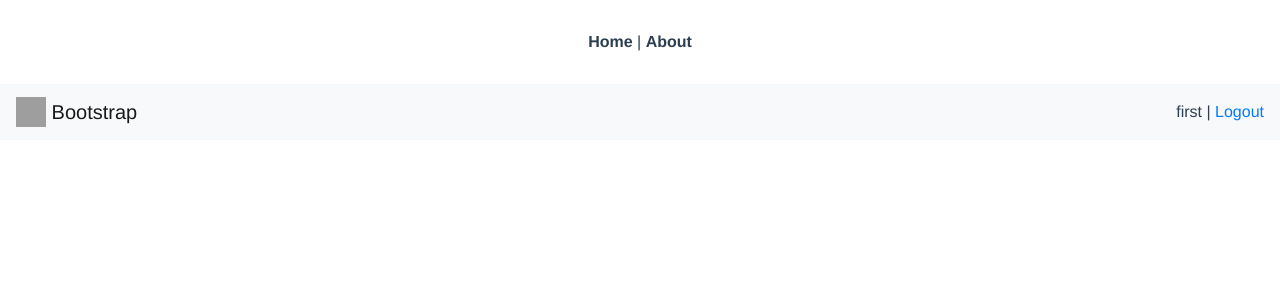
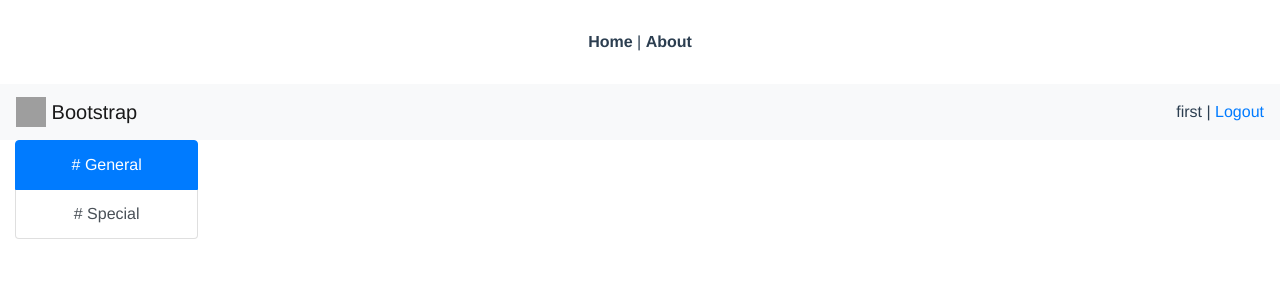
Before and after one commit to windwalk321/chat, a Vue app: page /chat in a window 1280 px wide. Shown: the top 300 px of the page. Built offline with nearby package versions, Linux system fonts and the light colour scheme; grey boxes are pictures that could not be loaded.

Commit message:
add ChatRoomList layout

```diff
--- /dev/null
+++ b/src/components/ChatRoomList.vue
@@ -0,0 +1,26 @@
+<template>
+  <b-list-group>
+    <b-list-group-item
+      v-for="room in rooms"
+      :key="room.id"
+      :active="activeRoom.id === room.id"
+      href="#"
+    >
+      # {{ room.name }}
+    </b-list-group-item>
+  </b-list-group>
+</template>
+
+<script>
+import { mapState } from 'vuex'
+
+export default {
+  name: 'chatRoomList',
+  computed: {
+    ...mapState([
+      'rooms',
+      'activeRoom'
+    ])
+  }
+}
+</script>
--- a/src/store/state.js
+++ b/src/store/state.js
@@ -2,5 +2,18 @@ export default {
   user: {
     username: 'first',
     name: 'First User'
+  },
+  rooms: [
+    {
+      id: '11',
+      name: 'General'
+    },
+    {
+      id: '12',
+      name: 'Special'
+    }
+  ],
+  activeRoom: {
+    id: '11'
   }
 }
--- a/src/views/Chat.vue
+++ b/src/views/Chat.vue
@@ -1,16 +1,25 @@
 <template>
   <div class="chat">
     <chat-navbar />
+    <b-container fluid>
+      <b-row>
+        <b-col cols="2">
+          <chat-room-list />
+        </b-col>
+      </b-row>
+    </b-container>
   </div>
 </template>
 
 <script>
 import ChatNavbar from '../components/ChatNavbar'
+import ChatRoomList from '../components/ChatRoomList'
 
 export default {
   name: 'chat',
   components: {
-    ChatNavbar
+    ChatNavbar,
+    ChatRoomList
   }
 }
 </script>
```
